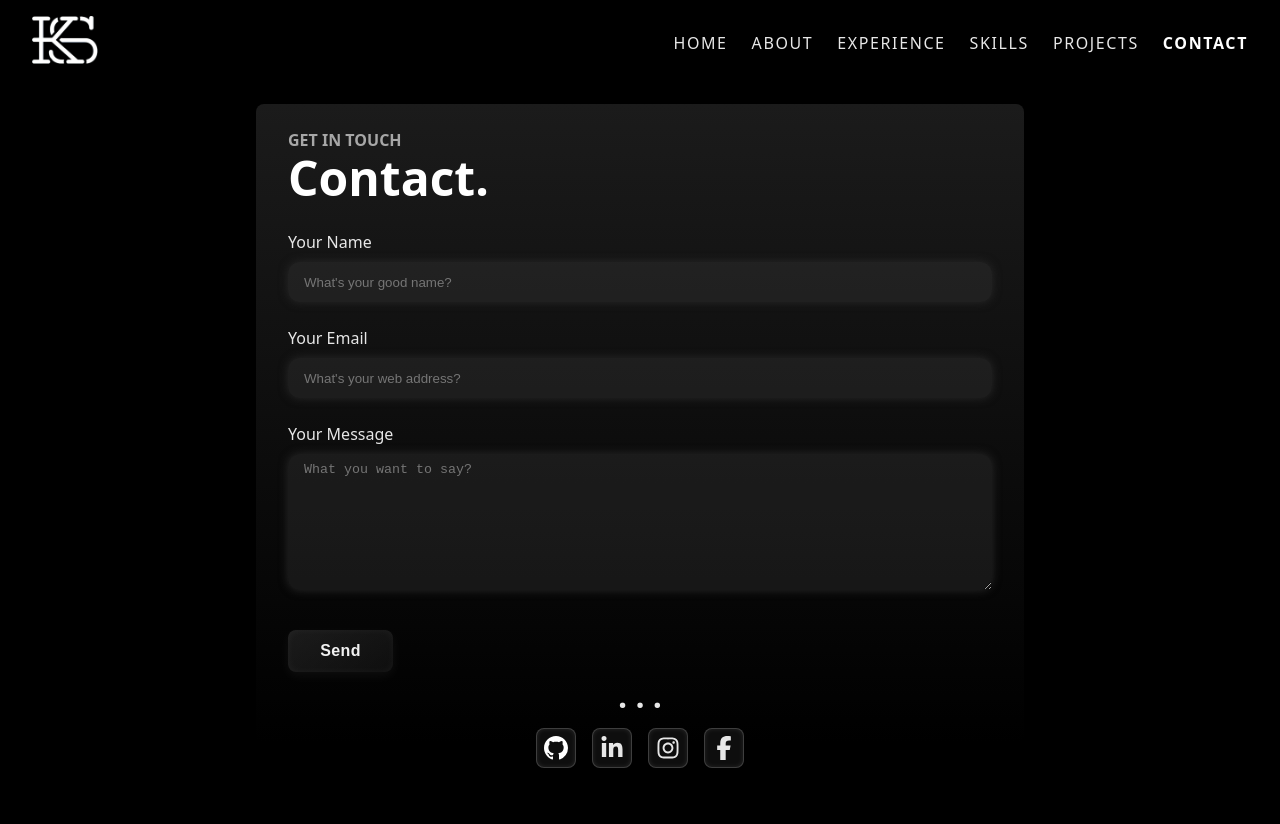
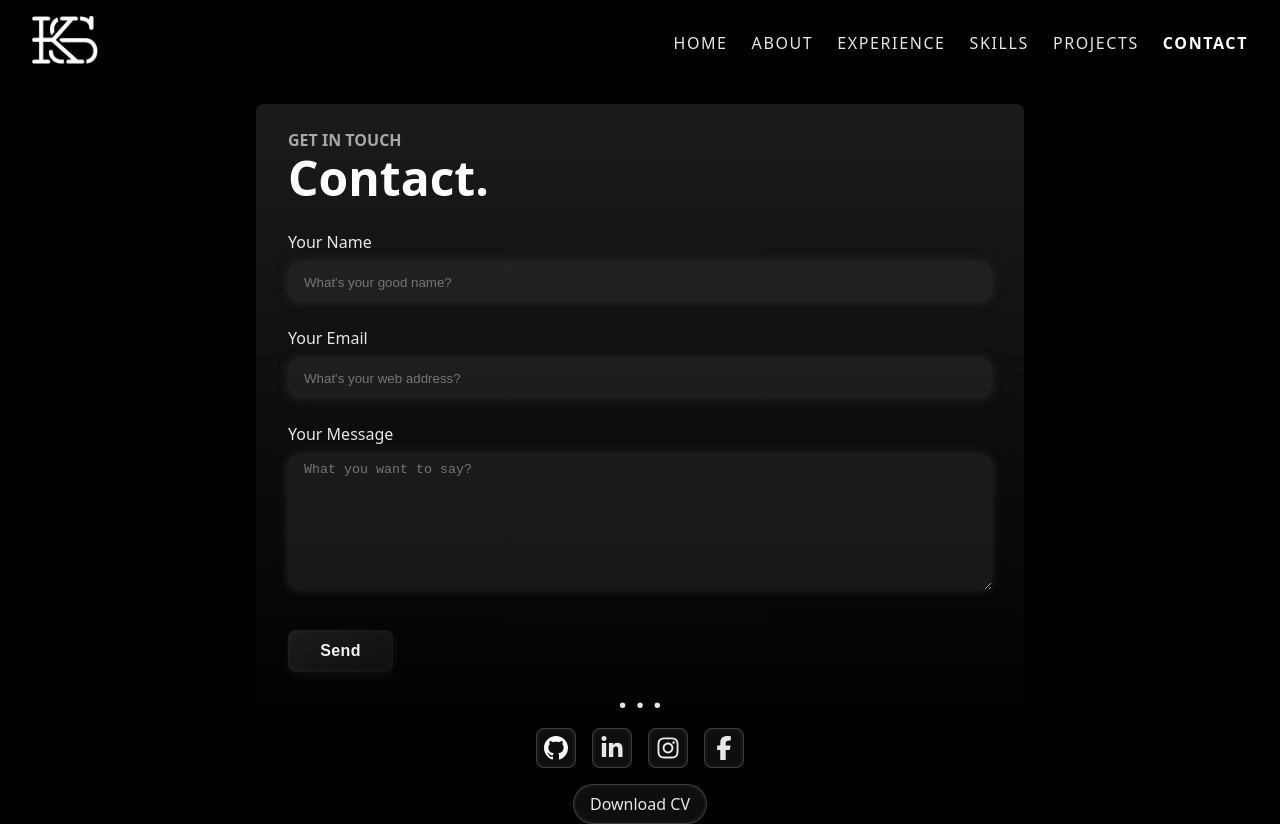
Before and after one commit to kshanu12/Portfolio-new, a Next.js app: page /contact in a window 1280 px wide. Before the commit the page ends 800 px from the top, so only its background shows below. Built offline with nearby package versions, Linux system fonts and the light colour scheme; a web font is replaced by a local one.

Commit message:
added resume and download cv button

```diff
--- a/src/components/contact/index.jsx
+++ b/src/components/contact/index.jsx
@@ -107,6 +107,11 @@ function ContactSection() {
                             </Link>)
                     })}
                 </div>
+                <div className={styles.downloadBtn}>
+                    <Link href='/KUMAR_SHANU.pdf' className={styles.downloadText} download>
+                        Download CV
+                    </Link>
+                </div>
             </div>
             {
                 showToast &&
--- a/src/components/contact/style.module.css
+++ b/src/components/contact/style.module.css
@@ -125,24 +125,27 @@
     cursor: pointer;
 }
 
-.dot {
-    width: 8px;
-    height: 8px;
-    background-color: #f1f1f1;
-    border-radius: 50%;
-    animation: bounce 1.2s infinite ease-in-out;
+.downloadBtn {
+    width: 100%;
+    display: flex;
+    justify-content: center;
+    margin-top: 1rem;
 }
 
-.dot:nth-child(1) {
-    animation-delay: 0s;
-}
-
-.dot:nth-child(2) {
-    animation-delay: 0.2s;
-}
-
-.dot:nth-child(3) {
-    animation-delay: 0.4s;
+.downloadText {
+    display: flex;
+    align-items: center;
+    justify-content: center;
+    height: 40px;
+    width: fit-content;
+    background: rgba(133, 133, 133, 0.1);
+    border: 1px solid rgba(255, 255, 255, 0.2);
+    border-radius: 50px;
+    box-shadow: inset 0 0 5px rgba(255, 255, 255, 0.1);
+    color: inherit;
+    cursor: pointer;
+    padding: 0 1rem;
+    text-decoration: none;
 }
 
 @keyframes bounce {
```
Also changed, not shown: 1 other file (tests, documents, lock files or other folders).
